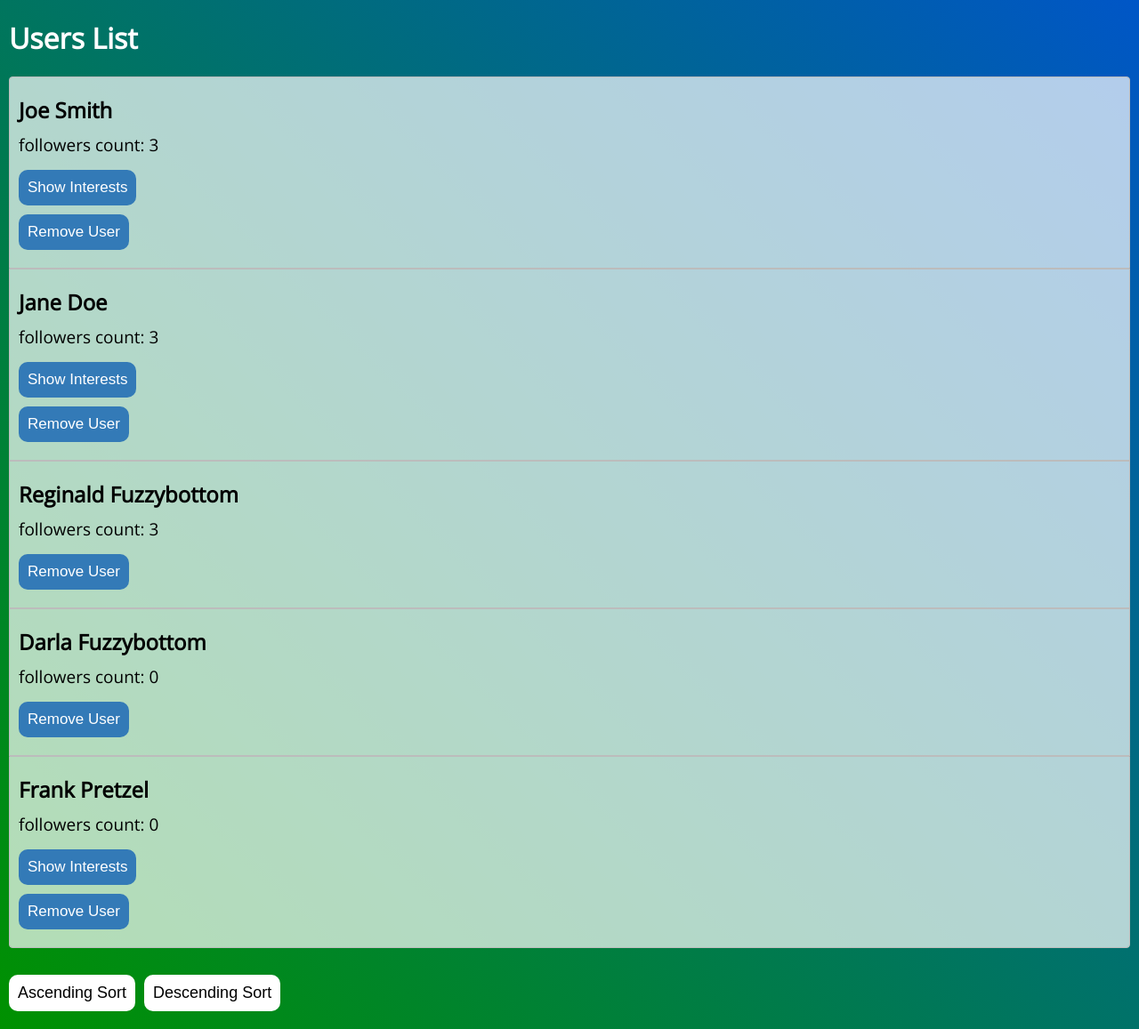
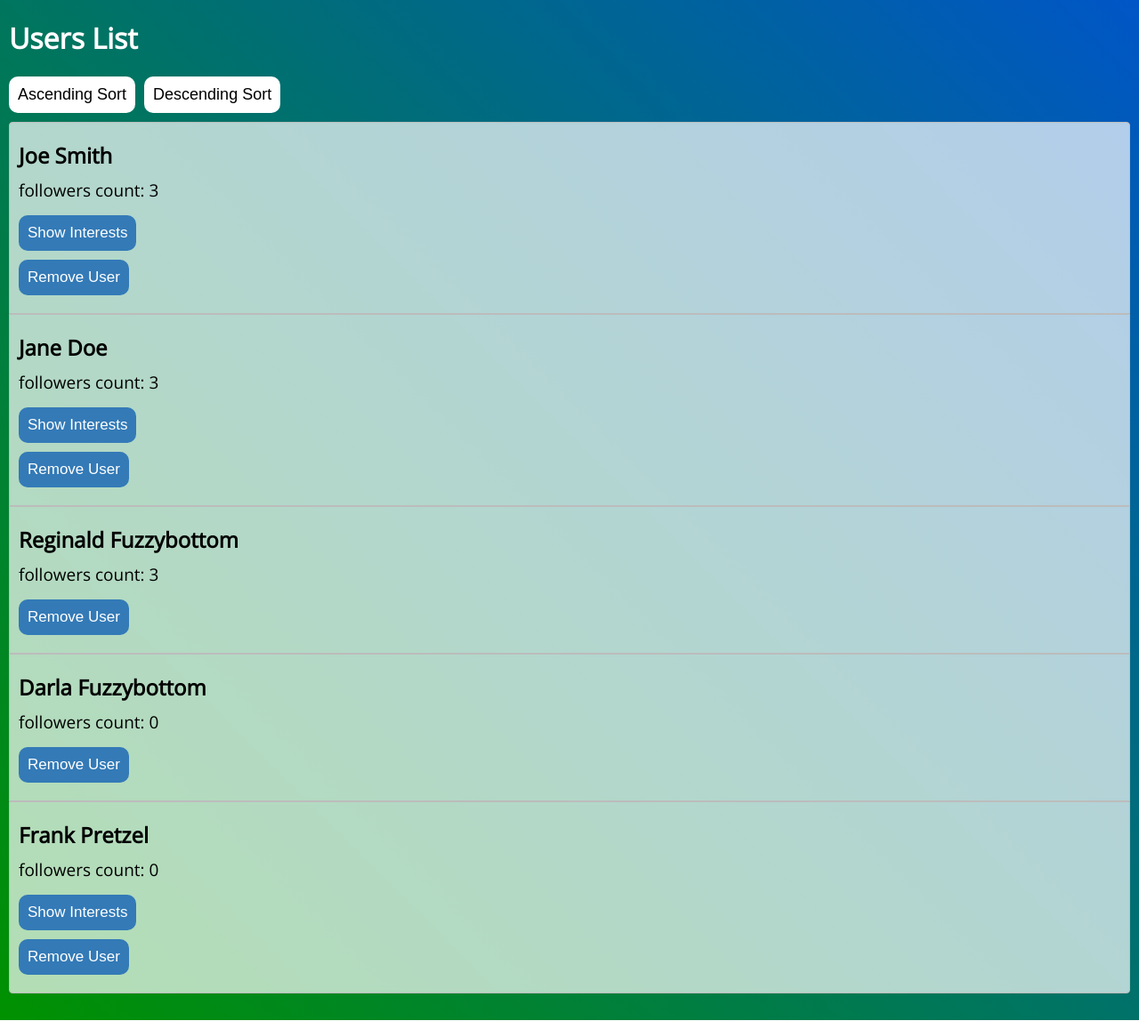
Before and after one commit to georgefikri/Trufla-React-Task, a React (Create React App) app: page / in a window 1280 px wide. Shown: the whole page at 89% size. Built offline with nearby package versions, Linux system fonts and the light colour scheme.

Commit message:
UPD: removing default app.css

```diff
--- a/src/components/userLists/usersList.js
+++ b/src/components/userLists/usersList.js
@@ -74,6 +74,11 @@ const sort  = (sort) => {
         <div>
             <div>
                 <h1>users list</h1>
+                <div className='sorting-list'>
+                    <button onClick={()=> sort('ascending')}>ascending sort</button>
+                    <button onClick={()=> sort('descending')}>descending sort</button>
+                </div>
+
                 <div className='margin-bottom-30 list-container'>
                 {users?.map(user => (
                         <div key={user?.name} className='list-item'>
@@ -123,10 +128,7 @@ const sort  = (sort) => {
                         </div>
                 ))}
                 </div>
-                <div className='sorting-list'>
-                    <button onClick={()=> sort('ascending')}>ascending sort</button>
-                    <button onClick={()=> sort('descending')}>descending sort</button>
-                </div>
+
 
             </div>
         </div>
```
